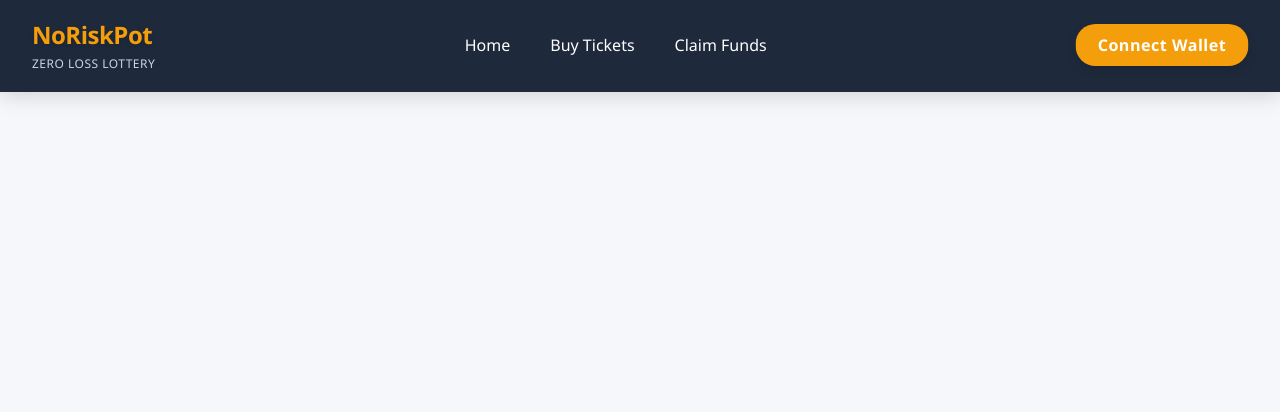
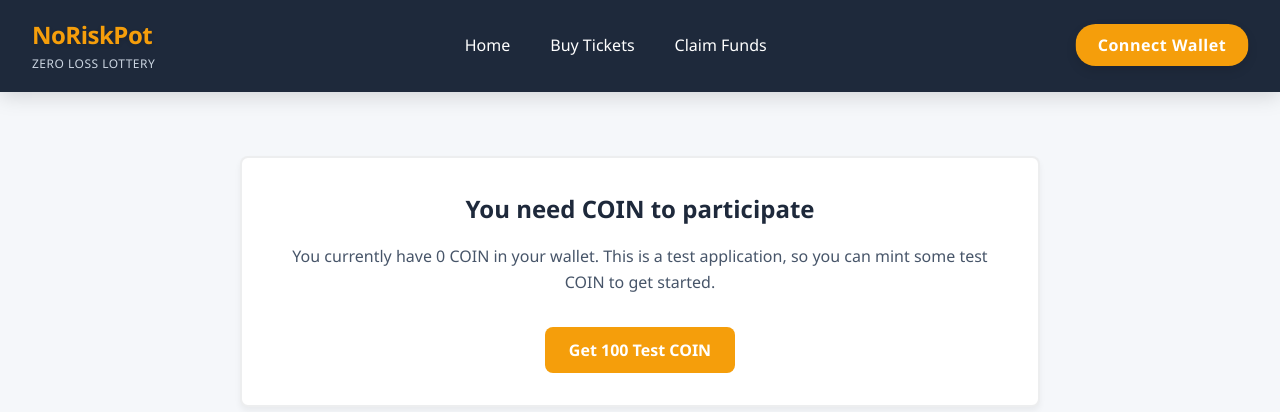
Before and after one commit to rahul-rathore786/hyperhack-project, a React (Create React App) app: page / in a window 1280 px wide. Both pictures are taken after a click on the button "Buy Tickets Now". Shown: the top 412 px of the page. Built offline with nearby package versions, Linux system fonts and the light colour scheme; the HTML template or start-up script is replaced by a standard one.

Commit message:
mint 100 token if user do not have

```diff
--- a/src/pages/BuyTickets.js
+++ b/src/pages/BuyTickets.js
@@ -112,9 +112,58 @@ function BuyTickets({
     }
   };
 
+  // Get test COIN function
+  const mintTestCoin = async () => {
+    if (!coinContract) return;
+
+    setLoading(true);
+    setMessage({ text: "Getting test COIN...", type: "info" });
+
+    try {
+      // Call the getTokens function on the coin contract
+      const tx = await coinContract.getTokens();
+      await tx.wait();
+
+      setMessage({
+        text: "Successfully received 100 test COIN!",
+        type: "success"
+      });
+      refreshData();
+    } catch (error) {
+      console.error("Error getting test COIN:", error);
+      setMessage({
+        text: "Failed to get test COIN. Please try again.",
+        type: "error"
+      });
+    } finally {
+      setLoading(false);
+    }
+  };
+
   // Show COIN Faucet Info if user has no COIN
   if (parseFloat(lotteryData.coinBalance) === 0) {
-    return null; /* Or some other placeholder if you want */
+    return (
+      <div className="coin-faucet-popup">
+        <div className="coin-faucet-card">
+          <h2>You need COIN to participate</h2>
+          <p>You currently have 0 COIN in your wallet. This is a test application, so you can mint some test COIN to get started.</p>
+
+          <button
+            onClick={mintTestCoin}
+            disabled={loading}
+            className="mint-coin-button"
+          >
+            {loading ? "Getting..." : "Get 100 Test COIN"}
+          </button>
+
+          {message.text && (
+            <div className={`message ${message.type}`}>
+              {message.text}
+            </div>
+          )}
+        </div>
+      </div>
+    );
   }
 
   return (
--- a/src/styles/BuyTickets.css
+++ b/src/styles/BuyTickets.css
@@ -101,6 +101,87 @@
   transform: translateY(-5px);
   box-shadow: var(--box-shadow-hover);
   border-color: var(--border-hover);
+}
+
+/* Coin Faucet Popup Styles */
+.coin-faucet-popup {
+  max-width: 800px;
+  margin: 0 auto;
+  padding: 2rem 0;
+}
+
+.coin-faucet-card {
+  background-color: white;
+  padding: 2rem;
+  border-radius: var(--border-radius-md);
+  box-shadow: var(--box-shadow-sm);
+  border: 2px solid var(--border-default);
+  text-align: center;
+  transition: transform var(--transition-normal), box-shadow var(--transition-normal), border-color var(--transition-normal);
+}
+
+.coin-faucet-card:hover {
+  box-shadow: var(--box-shadow-hover);
+  border-color: var(--border-hover);
+}
+
+.coin-faucet-card h2 {
+  color: #1e293b;
+  margin-bottom: 1rem;
+  font-weight: 700;
+}
+
+.coin-faucet-card p {
+  color: #475569;
+  margin-bottom: 2rem;
+  line-height: 1.6;
+}
+
+.mint-coin-button {
+  background-color: #f59e0b;
+  color: white;
+  border: none;
+  padding: 0.75rem 1.5rem;
+  border-radius: var(--border-radius-md);
+  font-weight: 600;
+  cursor: pointer;
+  transition: background-color var(--transition-normal), transform var(--transition-normal);
+}
+
+.mint-coin-button:hover {
+  background-color: #d97706;
+  transform: translateY(-2px);
+}
+
+.mint-coin-button:disabled {
+  background-color: #94a3b8;
+  cursor: not-allowed;
+  transform: none;
+}
+
+.message {
+  margin-top: 1.5rem;
+  padding: 1rem;
+  border-radius: var(--border-radius-md);
+  font-weight: 500;
+}
+
+.message.info {
+  background-color: #e0f2fe;
+  color: #0369a1;
+  border: 1px solid #bae6fd;
+}
+
+.message.success {
+  background-color: #dcfce7;
+  color: #15803d;
+  border: 1px solid #a7f3d0;
+}
+
+.message.error {
+  background-color: #fee2e2;
+  color: #b91c1c;
+  border: 1px solid #fecaca;
 }
 
 .summary-item h3 {
```
